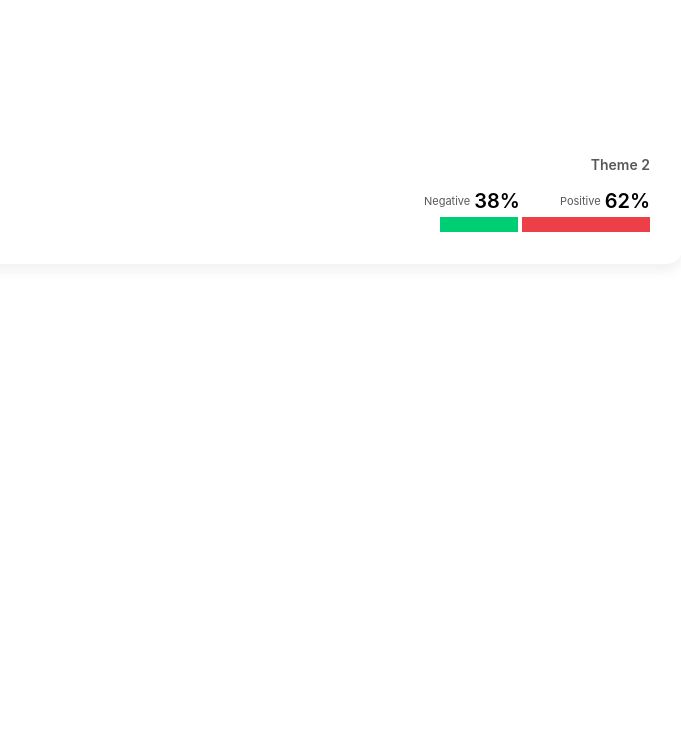
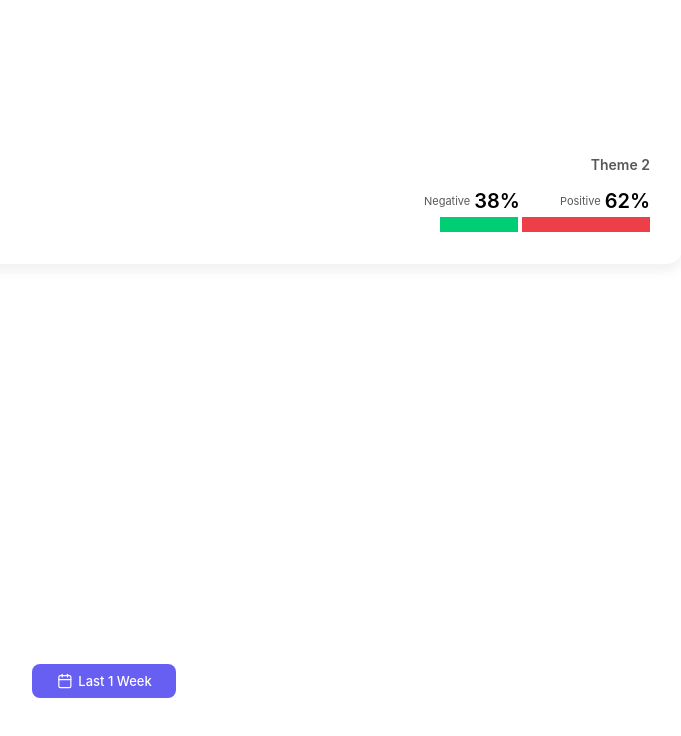
Before and after one commit to Chadokar/imp-components, a React (Create React App) app: page / in a window 1280 px wide. Shown: the part 816-1552 px from the top of the page, without its empty margins (368-1049 px from the left). Before the commit the page ends 1380 px from the top, so only its background shows below. Built offline with nearby package versions, Linux system fonts and the light colour scheme.

Commit message:
Duration done

```diff
--- a/src/App.js
+++ b/src/App.js
@@ -11,6 +11,7 @@ import { useState } from "react";
 import SearchPopup from "./components/SearchPopup";
 import Sentiments from "./components/Sentiments";
 import Theme from "./components/Theme";
+import Duration from "./components/Duration";
 
 const Compoarr = ({ key }) => {
   return (
@@ -292,6 +293,9 @@ function App() {
           <Theme />
         </OuterBox>
       </div>
+      <div style={{ margin: 400 }}>
+        <Duration />
+      </div>
     </>
   );
 }
--- /dev/null
+++ b/src/components/Duration.js
@@ -0,0 +1,127 @@
+import React, { useState } from "react";
+import { styled } from "styled-components";
+import { Calender } from "../icon";
+
+const labels = [
+  {
+    key: 1,
+    label: "1D",
+  },
+  {
+    key: 1,
+    label: "1W",
+  },
+  {
+    key: 1,
+    label: "1M",
+  },
+  {
+    key: 1,
+    label: "3M",
+  },
+  {
+    key: 1,
+    label: "6M",
+  },
+  {
+    key: 1,
+    label: "9M",
+  },
+  {
+    key: 1,
+    label: "1Y",
+  },
+  {
+    key: 1,
+    label: "Date Range",
+  },
+];
+
+const Container = styled.div`
+  position: relative;
+  margin: 0;
+  padding: 0;
+  width: 9rem;
+`;
+
+const Buttonwrpr = styled.div`
+  box-sizing: border-box;
+  display: flex;
+  padding: 9px 15px;
+  gap: 5px;
+  background: #675ef2;
+  border-radius: 8px;
+  align-items: center;
+  justify-content: center;
+  cursor: pointer;
+`;
+
+const Btntitle = styled.div`
+  font-style: normal;
+  font-weight: 500;
+  font-size: 13px;
+  display: flex;
+  align-items: center;
+  color: #ffffff;
+`;
+
+const Popwrpr = styled.div`
+  position: absolute;
+  bottom: -65px;
+  right: 0;
+  display: flex;
+  padding: 1rem;
+  gap: 0.625rem;
+  background: #ffffff;
+  box-shadow: 0px 8px 8px rgba(153, 153, 153, 0.12);
+  border-radius: 10px;
+  width: 25.5rem;
+`;
+
+const Itemwpr = styled.div`
+  box-sizing: border-box;
+  display: flex;
+  padding: 0.5rem;
+  min-width: fit-content;
+  height: 30px;
+  background: rgba(103, 94, 242, 0.2);
+  border-radius: 8px;
+  display: flex;
+  align-items: center;
+  justify-content: center;
+  cursor: pointer;
+`;
+
+const Labeltxt = styled.div`
+  font-style: normal;
+  font-weight: 500;
+  font-size: 13px;
+  line-height: 16px;
+  display: flex;
+  align-items: center;
+  text-align: center;
+  color: #675ef2;
+`;
+
+const Duration = ({ title = "Last 1 Week" }) => {
+  const [show, setShow] = useState(false);
+  return (
+    <Container>
+      <Buttonwrpr onClick={() => setShow(!show)}>
+        <Calender />
+        <Btntitle>{title}</Btntitle>
+      </Buttonwrpr>
+      {show && (
+        <Popwrpr>
+          {labels.map((ele, i) => (
+            <Itemwpr key={i}>
+              <Labeltxt>{ele.label}</Labeltxt>
+            </Itemwpr>
+          ))}
+        </Popwrpr>
+      )}
+    </Container>
+  );
+};
+
+export default Duration;
--- a/src/icon.js
+++ b/src/icon.js
@@ -133,3 +133,44 @@ export const SearchIcon = () => {
     </svg>
   );
 };
+
+export const Calender = () => {
+  return (
+    <svg
+      width="17"
+      height="16"
+      viewBox="0 0 17 16"
+      fill="none"
+      xmlns="http://www.w3.org/2000/svg"
+    >
+      <path
+        d="M13.528 2.6665H4.19466C3.45828 2.6665 2.86133 3.26346 2.86133 3.99984V13.3332C2.86133 14.0696 3.45828 14.6665 4.19466 14.6665H13.528C14.2644 14.6665 14.8613 14.0696 14.8613 13.3332V3.99984C14.8613 3.26346 14.2644 2.6665 13.528 2.6665Z"
+        stroke="white"
+        stroke-width="1.2"
+        stroke-linecap="round"
+        stroke-linejoin="round"
+      />
+      <path
+        d="M11.5283 1.3335V4.00016"
+        stroke="white"
+        stroke-width="1.2"
+        stroke-linecap="round"
+        stroke-linejoin="round"
+      />
+      <path
+        d="M6.19434 1.3335V4.00016"
+        stroke="white"
+        stroke-width="1.2"
+        stroke-linecap="round"
+        stroke-linejoin="round"
+      />
+      <path
+        d="M2.86133 6.6665H14.8613"
+        stroke="white"
+        stroke-width="1.2"
+        stroke-linecap="round"
+        stroke-linejoin="round"
+      />
+    </svg>
+  );
+};
```
